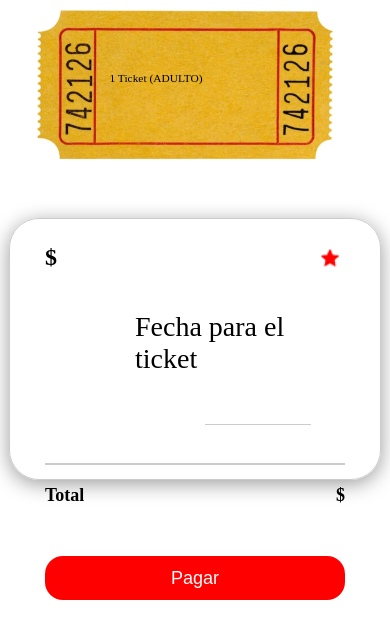
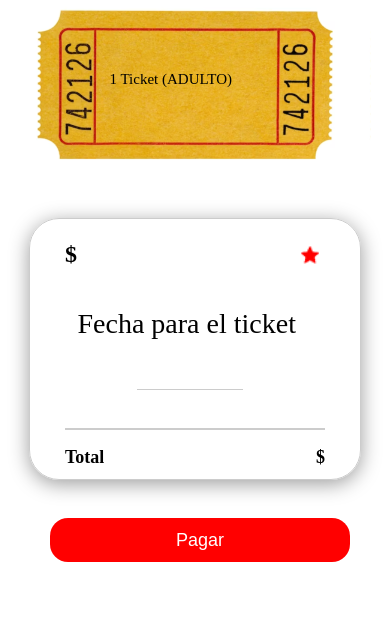
Before and after one commit to gabadabaduu/hackaton, an Angular app: page /app-detalles in a window 390 px wide. Shown: the part 552-1179 px from the top of the page. After the commit the page ends 1144 px from the top, so only its background shows below. Built offline with nearby package versions, Linux system fonts and the light colour scheme.

Commit message:
Detalles con responsive

```diff
--- a/src/app/Modules/Usuario/Paginas/detalles/css/detalles3.component.css
+++ b/src/app/Modules/Usuario/Paginas/detalles/css/detalles3.component.css
@@ -1,6 +1,6 @@
   /*responsive/
 
-  /* Estilos para tabletas (pantallas de 768px a 1024px) */
+  /* Estilos para tabletas (pantallas de 768px a 1430px) */
   @media (min-width: 768px) and (max-width: 1430px) {
     .nombre-container{
       display: flex;
@@ -98,7 +98,7 @@
     border-bottom-left-radius: 15px;
   }
   .img, .img3, .img2 {
-      width: 139px;
+    width: 120px;
     height: 108px;
     object-fit: cover;
   }
@@ -115,6 +115,9 @@
     transform: scale(0.3);
     left: 15%;
   }
+  .ticket-container .nombre-tiquete, .tipo, .precio-tiquete {
+    font-size: 50px;
+  }
   .ticket-seter{
     display: flex;
     margin-left: 0px;
@@ -127,22 +130,31 @@
   .ticket-pay {
     margin-right: 0px;
     margin-top: -20px;
-      width: 350px;
+    width: 260px;
     height: 190px;
     align-items: center;
     justify-content: center;
   }
   .content{
-      margin-left: 30%;
-      width: 150px;
+    margin-left: 0;
+    width: 250px;
+    display: flex;
+    align-items: center;
+    justify-content: center;
   }
   .header{
-      margin-top: -10px;
+    margin-top: -13px;
+  }
+  .date-input {
+    margin-left: 0px;
+  }
+  .date{
+    width: 225px;
   }
   .pay-button {
     margin-top: 30px;
     width: 300px;
     margin-bottom: 30px;
-      margin-left: 0px;
+    margin-left: -15px;
   }
 }
```
Lines whose indentation alone changed are shown as unchanged.
